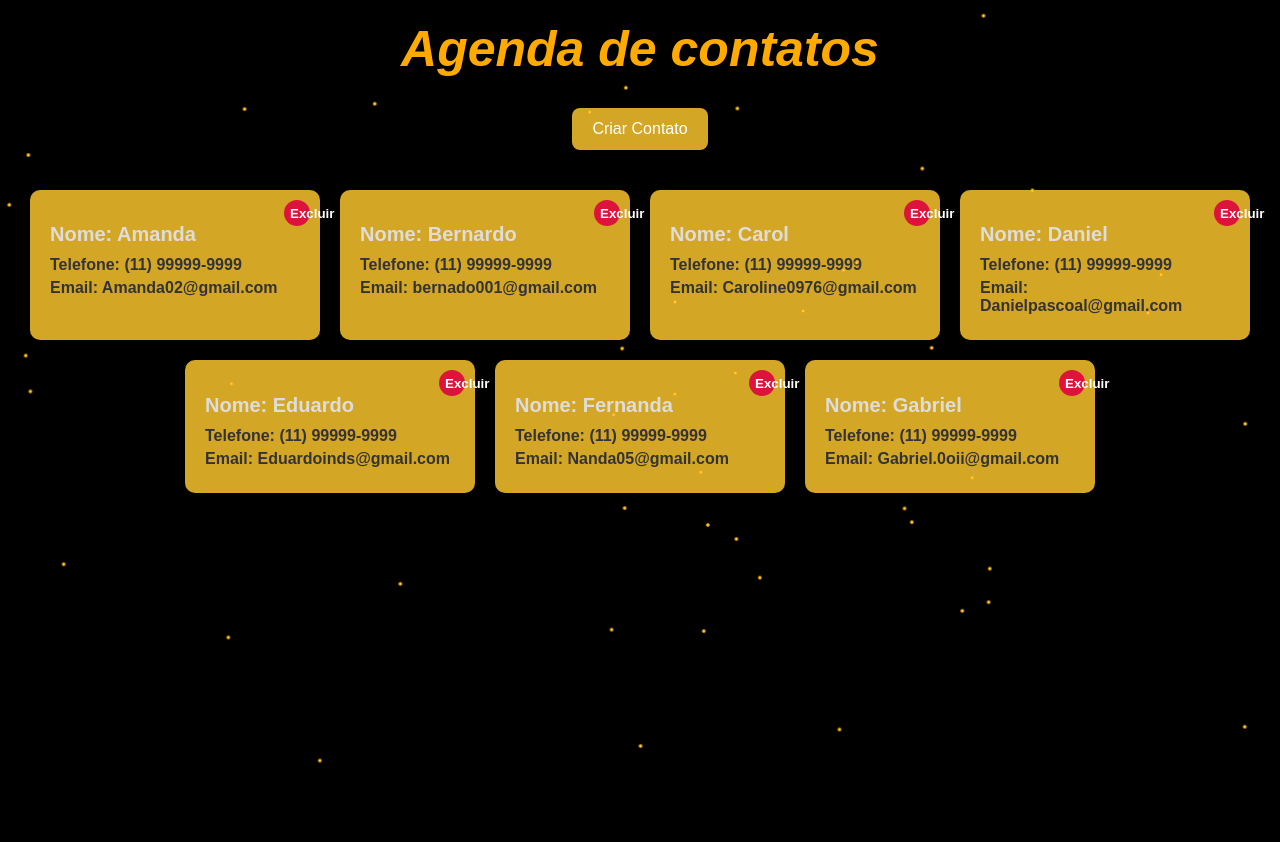
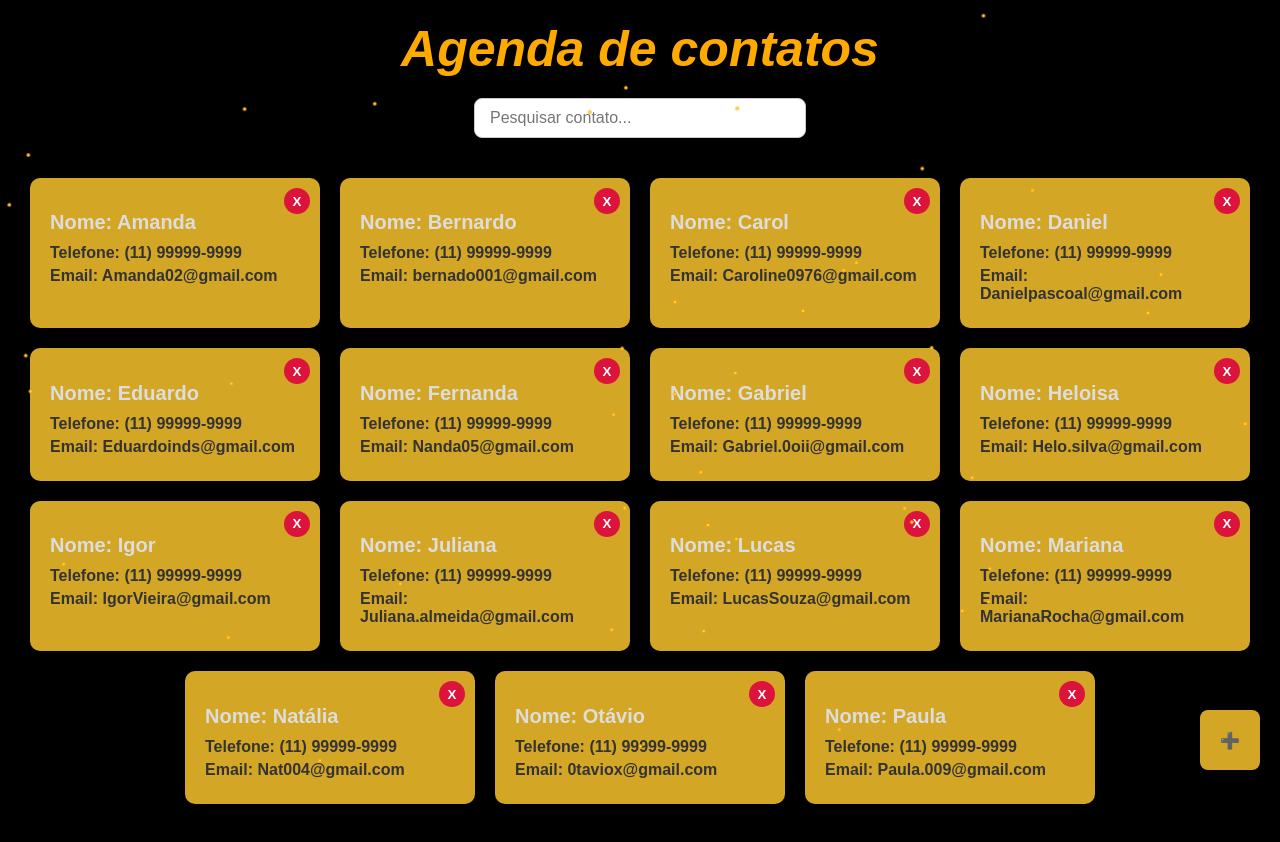
Before and after one commit to Kawannareis/Firefly, a plain HTML site: page Testecont/Index.html in a window 1280 px wide. Before the commit the page ends 800 px from the top, so only its background shows below. Drawn offline with Linux system fonts and the light colour scheme.

Commit message:
Add files via upload

```diff
--- a/Testecont/Index.html
+++ b/Testecont/Index.html
@@ -9,15 +9,23 @@
 <body>
   <header>
     Agenda de contatos
+
+    <div class="pesquisa-container">
+        <input type="text" id="pesquisarContato" placeholder="Pesquisar contato...">
+      </div>
   </header>
+  <div class="botao-flutuante">
 
-  <button id="criarContato">Criar Contato</button>
+    <button id="criarContato">➕</button>
+  </div>
 
   <div id="formContato" style="display: none;">
+    <button id="fecharFormulario" class="btn-fechar">✖</button>
     <input type="text" id="nome" placeholder="Nome">
     <input type="text" id="telefone" placeholder="Telefone">
     <input type="email" id="email" placeholder="Email">
     <button id="salvarContato">Salvar Contato</button>
+
   </div>
 
   <div class="container">
@@ -25,40 +33,40 @@
       <h1>Nome: Amanda</h1>
       <h2>Telefone: (11) 99999-9999</h2>
       <h3>Email: Amanda02@gmail.com</h3>
-      <button class="excluirContato">Excluir</button>
+      <button class="excluirContato">X</button>
     </div>
 
     <div class="contato">
         <h1>Nome: Bernardo</h1>
         <h2>Telefone: (11) 99999-9999</h2>
         <h3>Email: bernado001@gmail.com</h3>
-        <button class="excluirContato">Excluir</button>
+        <button class="excluirContato">X</button>
     </div>
 
     <div class="contato">
         <h1>Nome: Carol</h1>
         <h2>Telefone: (11) 99999-9999</h2>
         <h3>Email: Caroline0976@gmail.com</h3>
-        <button class="excluirContato">Excluir</button>
+        <button class="excluirContato">X</button>
     </div>
 
 
     <div class="contato">
         <h1> Nome: Daniel</h1>
         <h2> Telefone: (11) 99999-9999 </h2>
-        <h3> Email: Danielpascoal@gmail.com</h3> <button class="excluirContato">Excluir</button>
+        <h3> Email: Danielpascoal@gmail.com</h3> <button class="excluirContato">X</button>
     </div>
     <div class="contato">
             <h1>Nome: Eduardo</h1>
             <h2>Telefone: (11) 99999-9999</h2>
             <h3>Email: Eduardoinds@gmail.com</h3>
-            <button class="excluirContato">Excluir</button>
+            <button class="excluirContato">X</button>
         </div>
 <div class="contato">
         <h1>Nome: Fernanda</h1>
             <h2>Telefone: (11) 99999-9999</h2>
             <h3>Email: Nanda05@gmail.com</h3>
-            <button class="excluirContato">Excluir</button>
+            <button class="excluirContato">X</button>
         </div>
 
 
@@ -66,80 +74,72 @@
             <h1>Nome: Gabriel</h1>
             <h2>Telefone: (11) 99999-9999</h2>
             <h3>Email: Gabriel.0oii@gmail.com</h3>
-            <button class="excluirContato">Excluir</button>
+            <button class="excluirContato">X</button>
         </div>
 
 
+        <div class="contato">
+            <h1>Nome: Heloisa</h1>
+            <h2>Telefone: (11) 99999-9999</h2>
+            <h3>Email: Helo.silva@gmail.com</h3>
+            <button class="excluirContato">X</button>
+        </div>
 
 
-  </div>
+        <div class="contato">
+            <h1>Nome: Igor</h1>
+            <h2>Telefone: (11) 99999-9999</h2>
+            <h3>Email: IgorVieira@gmail.com</h3>
+            <button class="excluirContato">X</button>
+        </div>
 
-  <script>
-    const numFireflies = 50;
-    for (let i = 0; i < numFireflies; i++) {
-      const firefly = document.createElement('div');
-      firefly.classList.add('firefly');
-      document.body.appendChild(firefly);
-      firefly.style.top = Math.random() * window.innerHeight + 'px';
-      firefly.style.left = Math.random() * window.innerWidth + 'px';
-      animateFirefly(firefly);
-    }
 
-    function animateFirefly(firefly) {
-      const deltaX = (Math.random() - 0.5) * 100;
-      const deltaY = (Math.random() - 0.5) * 100;
-      const duration = 4000 + Math.random() * 3000;
-      firefly.animate([
-        { transform: 'translate(0, 0)' },
-        { transform: `translate(${deltaX}px, ${deltaY}px)` }
-      ], {
-        duration: duration,
-        iterations: Infinity,
-        direction: 'alternate',
-        easing: 'ease-in-out'
-      });
-    }
+        <div class="contato">
+            <h1>Nome: Juliana</h1>
+            <h2>Telefone: (11) 99999-9999</h2>
+            <h3>Email: Juliana.almeida@gmail.com</h3>
+            <button class="excluirContato">X</button>
+        </div>
 
-    // Mostrar formulário //
-    document.getElementById('criarContato').addEventListener('click', () => {
-      document.getElementById('formContato').style.display = 'block';
-    });
 
-    // Adicionar contato (Reformulada) //
-    document.getElementById('salvarContato').addEventListener('click', () => {
-      const nome = document.getElementById('nome').value;
-      const telefone = document.getElementById('telefone').value;
-      const email = document.getElementById('email').value;
+        <div class="contato">
+            <h1>Nome: Lucas</h1>
+            <h2>Telefone: (11) 99999-9999</h2>
+            <h3>Email: LucasSouza@gmail.com</h3>
+            <button class="excluirContato">X</button>
+        </div>
 
-      if (nome && telefone && email) {
-        const novoContato = document.createElement('div');
-        novoContato.classList.add('contato');
-        novoContato.innerHTML = `
-          <h1>Nome: ${nome}</h1>
-          <h2>Telefone: ${telefone}</h2>
-          <h3>Email: ${email}</h3>
-          <button class="excluirContato">Excluir</button>
-        `;
-        document.querySelector('.container').appendChild(novoContato);
-        document.getElementById('formContato').reset();
-        document.getElementById('formContato').style.display = 'none';
-        aplicarEventosExcluir();
-      } else {
-        alert('Por favor, preencha todos os campos!');
-      }
-    });
 
-    // Função para excluir contato : ) ( Sem erro) //
-    function aplicarEventosExcluir() {
-      document.querySelectorAll('.excluirContato').forEach(botao => {
-        botao.onclick = () => {
-          botao.parentElement.remove();
-        };
-      });
-    }
+        <div class="contato">
+            <h1>Nome: Mariana</h1>
+            <h2>Telefone: (11) 99999-9999</h2>
+            <h3>Email: MarianaRocha@gmail.com</h3>
+            <button class="excluirContato">X</button>
+        </div>
 
-    // coloca os eventos aos contatos que já existentess//
-    aplicarEventosExcluir();
-  </script>
+
+        <div class="contato">
+            <h1>Nome: Natália</h1>
+            <h2>Telefone: (11) 99999-9999</h2>
+            <h3>Email: Nat004@gmail.com</h3>
+            <button class="excluirContato">X</button>
+        </div>
+
+
+        <div class="contato">
+            <h1>Nome: Otávio</h1>
+            <h2>Telefone: (11) 99999-9999</h2>
+            <h3>Email: 0taviox@gmail.com</h3>
+            <button class="excluirContato">X</button>
+        </div>
+
+        <div class="contato">
+            <h1>Nome: Paula</h1>
+            <h2>Telefone: (11) 99999-9999</h2>
+            <h3>Email: Paula.009@gmail.com</h3>
+            <button class="excluirContato"> X </button>
+        </div>
+</div>
+  <script src="script.js"></script>
 </body>
 </html>
--- a/Testecont/script.js
+++ b/Testecont/script.js
@@ -0,0 +1,85 @@
+// Animação dos litlle vagalumix //
+
+const numFireflies = 50;
+for (let i = 0; i < numFireflies; i++) {
+  const firefly = document.createElement('div');
+  firefly.classList.add('firefly');
+  document.body.appendChild(firefly);
+  firefly.style.top = Math.random() * window.innerHeight + 'px';
+  firefly.style.left = Math.random() * window.innerWidth + 'px';
+  animateFirefly(firefly);
+}
+
+function animateFirefly(firefly) {
+  const deltaX = (Math.random() - 0.5) * 100;
+  const deltaY = (Math.random() - 0.5) * 100;
+  const duration = 4000 + Math.random() * 3000;
+  firefly.animate([
+    { transform: 'translate(0, 0)' },
+    { transform: `translate(${deltaX}px, ${deltaY}px)` }
+  ], {
+    duration: duration,
+    iterations: Infinity,
+    direction: 'alternate',
+    easing: 'ease-in-out'
+  });
+}
+
+// Mostrar formulário //
+document.getElementById('criarContato').addEventListener('click', () => {
+  document.getElementById('formContato').style.display = 'block';
+});
+
+// Adicionar contato (Reformulada) //
+document.getElementById('salvarContato').addEventListener('click', () => {
+  const nome = document.getElementById('nome').value;
+  const telefone = document.getElementById('telefone').value;
+  const email = document.getElementById('email').value;
+
+  if (nome && telefone && email) {
+    const novoContato = document.createElement('div');
+    novoContato.classList.add('contato');
+    novoContato.innerHTML = `
+      <h1>Nome: ${nome}</h1>
+      <h2>Telefone: ${telefone}</h2>
+      <h3>Email: ${email}</h3>
+      <button class="excluirContato">Excluir</button>
+    `;
+    document.querySelector('.container').appendChild(novoContato);
+    document.getElementById('formContato').reset();
+    document.getElementById('formContato').style.display = 'none';
+    aplicarEventosExcluir();
+  } else {
+    alert('Por favor, preencha todos os campos!');
+  }
+});
+
+// Função para excluir contato : ) ( Sem erro) //
+function aplicarEventosExcluir() {
+  document.querySelectorAll('.excluirContato').forEach(botao => {
+    botao.onclick = () => {
+      botao.parentElement.remove();
+    };
+  });
+}
+
+// coloca os eventos aos contatos que já existentess//
+aplicarEventosExcluir();
+
+// Fechar formulário //
+document.getElementById('fecharFormulario').addEventListener('click', () => {
+    document.getElementById('formContato').style.display = 'none';
+});
+
+// Pesquisar contatos - teste -  //
+
+// Filtrar contatos //
+document.getElementById('pesquisarContato').addEventListener('input', function () {
+const termo = this.value.toLowerCase();
+const contatos = document.querySelectorAll('.contato');
+
+contatos.forEach(contato => {
+  const nome = contato.querySelector('h1').textContent.toLowerCase();
+  contato.style.display = nome.includes(termo) ? 'block' : 'none';
+});
+});
--- a/Testecont/style.css
+++ b/Testecont/style.css
@@ -89,23 +89,30 @@ header {
 
 /* Estilo do Formulário */
 #formContato {
+    position: relative;
     margin: 20px auto;
-    background-color: #fff4b5;
-    padding: 20px;
-    border: 2px solid #ffed4f;
-    border-radius: 10px;
+    background-color: #ffec96;
+    padding: 20px 25px;
+    border: 1px solid #ffec96;
+    border-radius: 12px;
     max-width: 400px;
-    box-shadow: 0 4px 10px rgba(0,0,0,0.2);
+    box-shadow: 0 8px 20px rgba(0, 0, 0, 0.2);
+    display: flex;
+    flex-direction: column;
+    align-items: stretch;
 }
 
 #formContato input {
     display: block;
     width: 100%;
     margin-bottom: 15px;
-    padding: 10px;
-    font-size: 14px;
+    padding: 12px 10px;
+    font-size: 16px;
     border-radius: 6px;
+    border: 1px solid #aaa;
+    box-sizing: border-box;
 }
+
 
 /* Estilisx do botão de excluiiirrrrrrr */
 
@@ -127,3 +134,88 @@ header {
 .excluirContato:hover {
     background-color: #ff0000;
 }
+
+/* Estilo do botão de salvar o cont (atualizado) */
+
+#salvarContato {
+    padding: 12px 20px;
+    background-color: #a59716;
+    color: white;
+    border: none;
+    border-radius: 8px;
+    font-size: 16px;
+    font-weight: bold;
+    cursor: pointer;
+    transition: background-color 0.3s ease;
+}
+
+#salvarContato:hover {
+    background-color: #218838;
+}
+
+/* Estilo do botão de esconder o formsss - ta ok por enquanto - */
+
+.botao-flutuante {
+    position: fixed;
+    bottom: 20px;
+    right: 20px;
+    z-index: 1000;
+}
+
+.botao-flutuante button {
+    background-color: #28a745;
+    color: white;
+    border: none;
+    border-radius: 50%;
+    width: 60px;
+    height: 60px;
+    font-size: 24px;
+    cursor: pointer;
+    box-shadow: 0 4px 8px rgba(0, 0, 0, 0.3);
+    transition: transform 0.2s ease;
+}
+
+.botao-flutuante button:hover {
+    transform: scale(1.1);
+}
+
+/* Botão para fechar o formulário  (Arrumado) */
+
+.btn-fechar {
+    position: absolute;
+    background: transparent;
+    border: none;
+    font-size: 18px;
+    top: 10px;
+    right: 10px;
+    cursor: pointer;
+    color: #555;
+    transition: color 0.2s ease;
+}
+
+.btn-fechar:hover {
+    color: #ff0000;
+}
+
+/* Barra de pesquisa _ teste _ */
+
+.pesquisa-container {
+    display: flex;
+    justify-content: center;
+    margin: 20px auto;
+}
+
+#pesquisarContato {
+    padding: 10px 15px;
+    width: 300px;
+    font-size: 16px;
+    border-radius: 8px;
+    border: 1px solid #ccc;
+    outline: none;
+    transition: 0.3s;
+}
+
+#pesquisarContato:focus {
+    border-color: #ffaa00;
+    box-shadow: 0 0 8px rgba(255, 170, 0, 0.5);
+}
```
